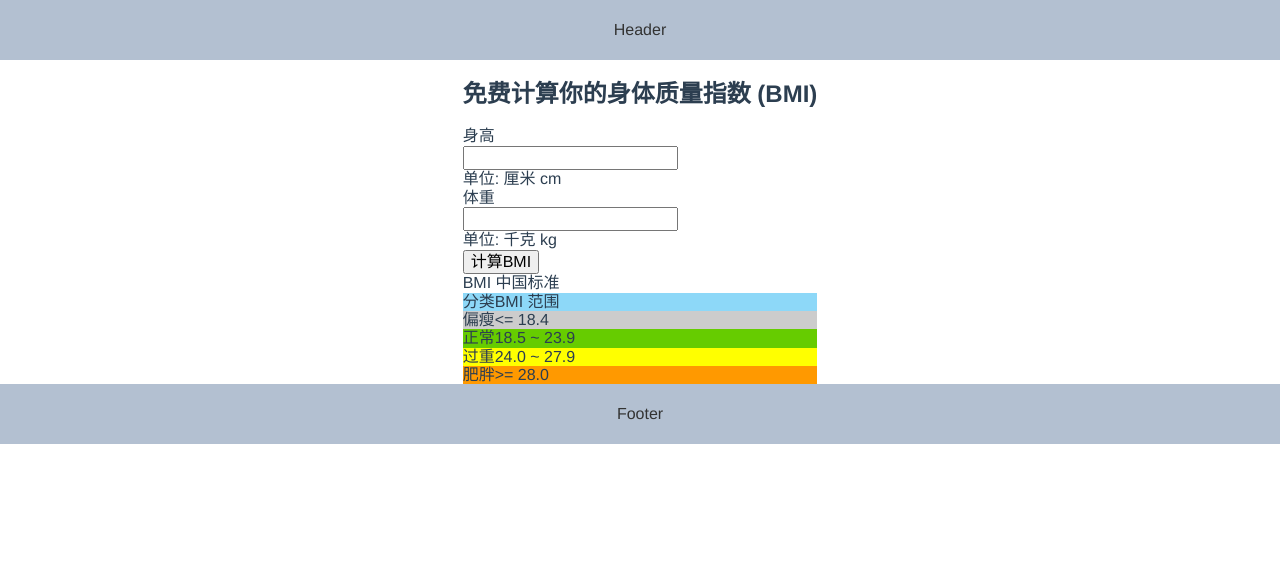
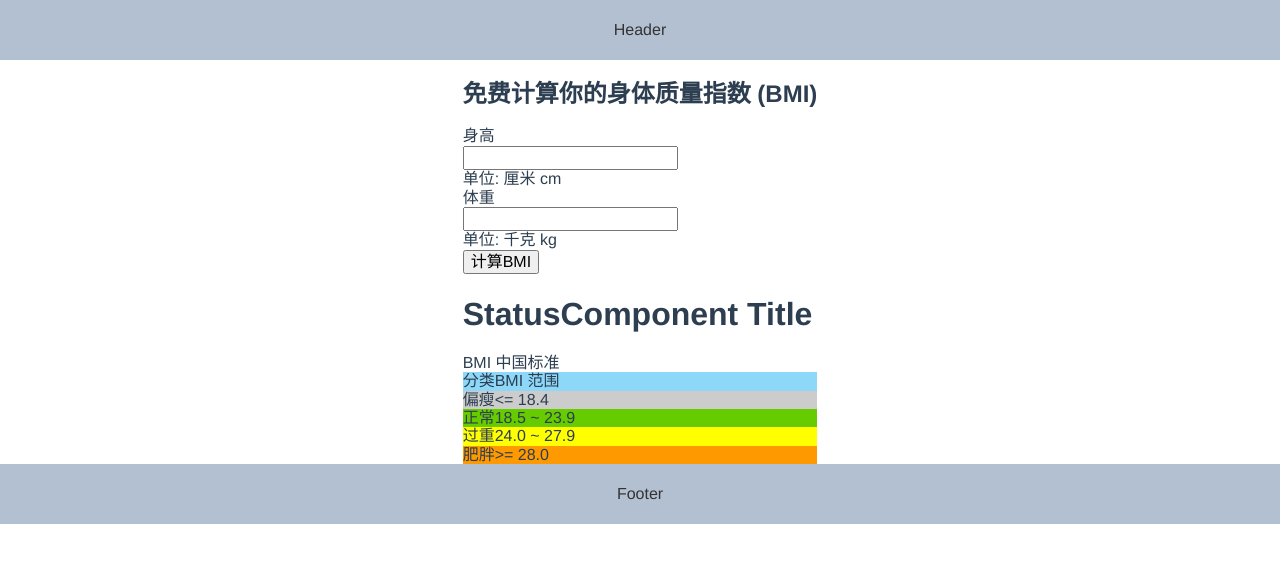
Before and after one commit to davidkoojohn/bmi-vue, a Vue app: page /#/ in a window 1280 px wide. Shown: the top 562 px of the page. Built offline with nearby package versions, Linux system fonts and the light colour scheme.

Commit message:
try component

```diff
--- /dev/null
+++ b/src/components/StatusComponent.vue
@@ -0,0 +1,10 @@
+<template>
+  <h1 @click="title = title.split('').reverse().join('')">{{title}}</h1>
+</template>
+
+<script setup>
+import { ref } from 'vue'
+const title = ref('StatusComponent Title')
+
+
+</script>
--- a/src/views/Landing.vue
+++ b/src/views/Landing.vue
@@ -24,6 +24,7 @@
         </el-col>
         <el-col :span="12" :xs="24">
           <div class="right">
+            <Status />
             <el-card class="box-card">
               <template #header>
                 <div class="card-header">
@@ -53,8 +54,12 @@
 <script>
 import { defineComponent, ref, reactive, unref } from 'vue'
 import { ElMessage } from 'element-plus'
+import StatusComponent from '../components/StatusComponent.vue'
 
 export default defineComponent({
+  components: {
+    Status: StatusComponent,
+  },
   setup: (props, context) => {
     const list = ref([])
     const bmiForm = ref(null)
```
